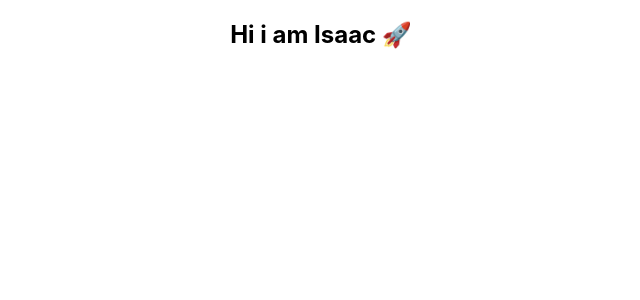
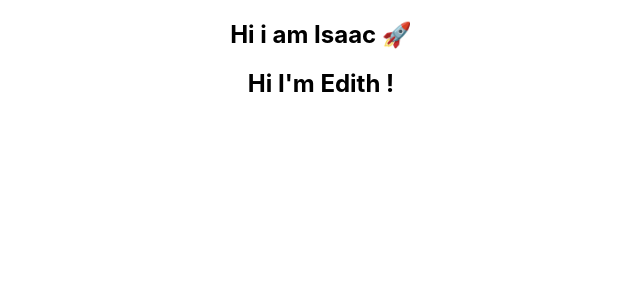
Before and after one commit to CleverProgrammer/isaac-red-square, a React (Create React App) app: page / in a window 1280 px wide. Shown: the top 300 px of the page, without its empty margins (319-959 px from the left). Built offline with nearby package versions, Linux system fonts and the light colour scheme.

Commit message:
Edith added name

```diff
--- a/src/App.js
+++ b/src/App.js
@@ -5,6 +5,7 @@ function App() {
   return (
     <div className='App'>
       <h2>Hi i am Isaac 🚀</h2>
+      <h2>Hi I'm Edith !</h2>
     </div>
   )
 }
```
